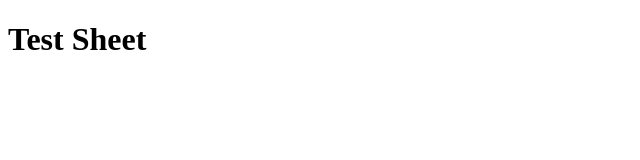
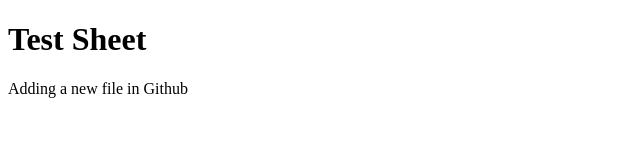
Before and after one commit to Jwhitby1989/TestRepo, a plain HTML site: page index.html in a window 1280 px wide. Shown: the whole page, without its empty margins (0-640 px from the left). Drawn offline with Linux system fonts and the light colour scheme.

Commit message:
Update index.html
Adding a new file in Git

```diff
--- a/index.html
+++ b/index.html
@@ -8,5 +8,6 @@
 </head>
 <body>
     <h1>Test Sheet</h1>
+    <p>Adding a new file in Github</p>
 </body>
 </html>
```
